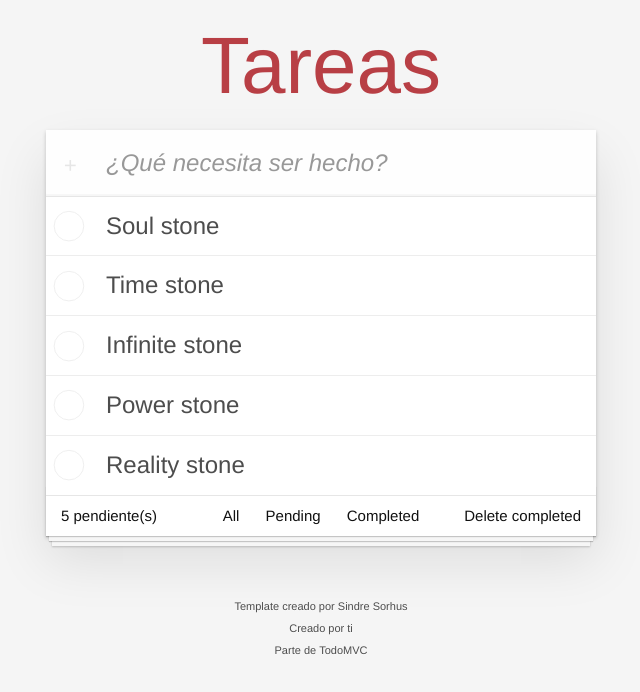
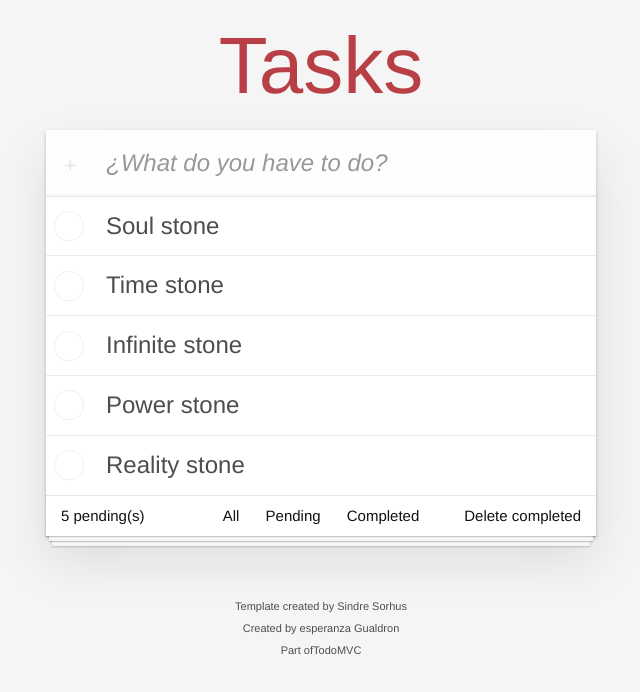
Before and after one commit to EsperanzaGu05/Todo-App, a website built with Vite: page index.html in a window 1280 px wide. Shown: the whole page, without its empty margins (319-959 px from the left). Built offline with nearby package versions, Linux system fonts and the light colour scheme.

Commit message:
Fixing errors

```diff
--- a/src/todos/app.html
+++ b/src/todos/app.html
@@ -1,7 +1,7 @@
 <section class="todoapp">
     <header class="header">
-        <h1>Tareas</h1>
-        <input id="new-todo-input" class="new-todo" placeholder="¿Qué necesita ser hecho?" autofocus>
+        <h1>Tasks</h1>
+        <input id="new-todo-input" class="new-todo" placeholder="¿What do you have to do?" autofocus>
     </header>
 
     <!-- This section should be hidden by default and shown when there are todos -->
@@ -33,7 +33,7 @@
     <!-- This footer should hidden by default and shown when there are todos -->
     <footer class="footer">
         <!-- This should be "0 items left" by default -->
-        <span class="todo-count"><strong id="pending-count">0</strong> pendiente(s)</span>
+        <span class="todo-count"><strong id="pending-count">0</strong> pending(s)</span>
         <!-- Remove this if you don't implement routing -->
         <ul class="filters">
             <li>
@@ -53,8 +53,8 @@
 
 
 <footer class="info">
-    <p>Template creado por <a href="http://sindresorhus.com">Sindre Sorhus</a></p>
+    <p>Template created by <a href="http://sindresorhus.com">Sindre Sorhus</a></p>
     <!-- Change this out with your name and url ↓ -->
-    <p>Creado por <a href="http://todomvc.com">ti</a></p>
-    <p>Parte de <a href="http://todomvc.com">TodoMVC</a></p>
+    <p>Created by <a href="http://todomvc.com">esperanza Gualdron</a></p>
+    <p>Part of<a href="http://todomvc.com">TodoMVC</a></p>
 </footer>
```
